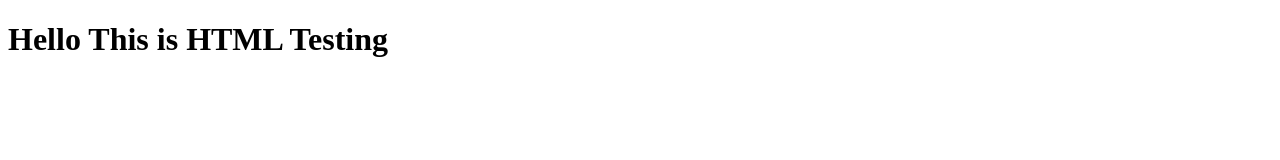
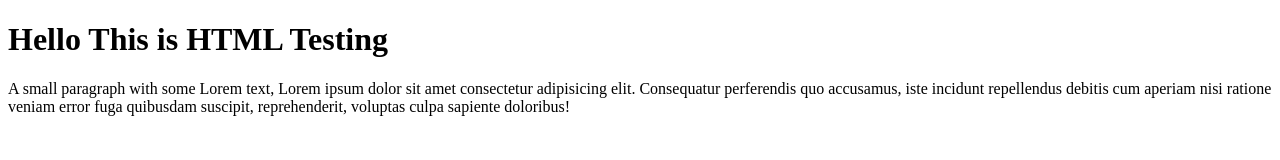
Before and after one commit to sadiqkhan1337/html-basics, a plain HTML site: page index.html in a window 1280 px wide. Drawn offline with Linux system fonts and the light colour scheme.

Commit message:
Updated the project

```diff
--- a/index.html
+++ b/index.html
@@ -7,5 +7,6 @@
 </head>
 <body>
     <h1>Hello This is HTML Testing</h1>
+    <p>A small paragraph with some Lorem text, Lorem ipsum dolor sit amet consectetur adipisicing elit. Consequatur perferendis quo accusamus, iste incidunt repellendus debitis cum aperiam nisi ratione veniam error fuga quibusdam suscipit, reprehenderit, voluptas culpa sapiente doloribus!</p>
 </body>
 </html>
```
